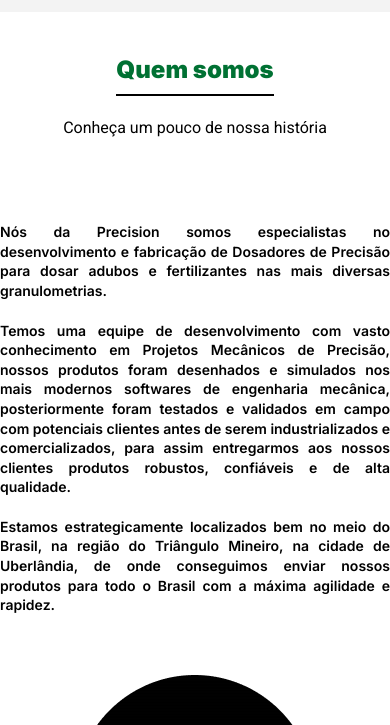
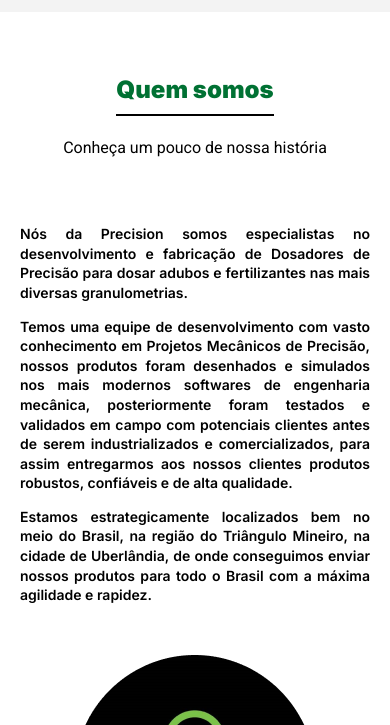
Before and after one commit to LukkzHS/PrecisionV1, a React (Vite) app: page / in a window 390 px wide. Shown: the part 4379-5104 px from the top of the page. Built offline with nearby package versions, Linux system fonts and the light colour scheme; the HTML template or start-up script is replaced by a standard one.

Commit message:
atualizando quem somos

```diff
--- a/src/components/main/Quem_Somos/Quem_Somos.css
+++ b/src/components/main/Quem_Somos/Quem_Somos.css
@@ -13,7 +13,7 @@
   flex-direction: column;
   justify-content: center;
   align-items: center;
-  gap: 48px;
+  gap: 30px;
   height: 900px;
   /* Mantém a altura fixa para desktop */
   box-sizing: border-box;
@@ -97,6 +97,8 @@
   .conteudo p {
     text-align: justify;
     font-size: 14px;
+    padding: 0px 20px;
+    margin-bottom: 10px;
   }
 
 }
```
